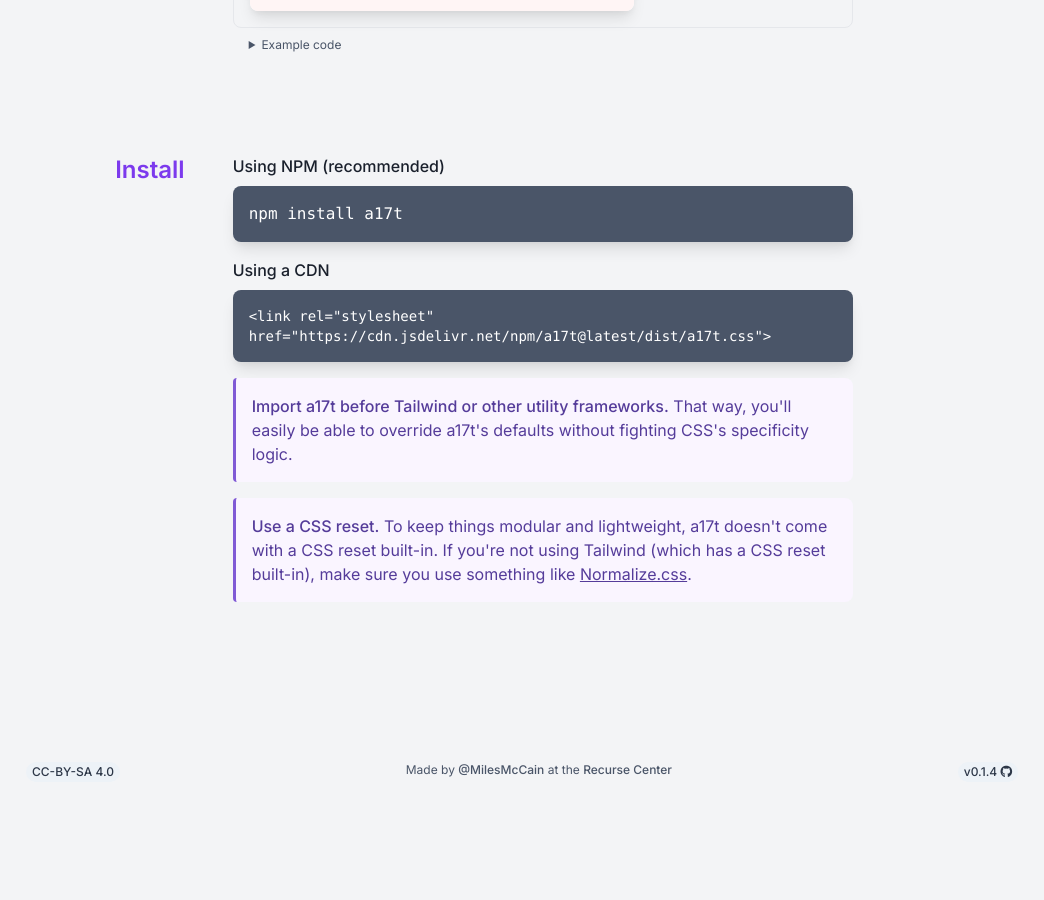
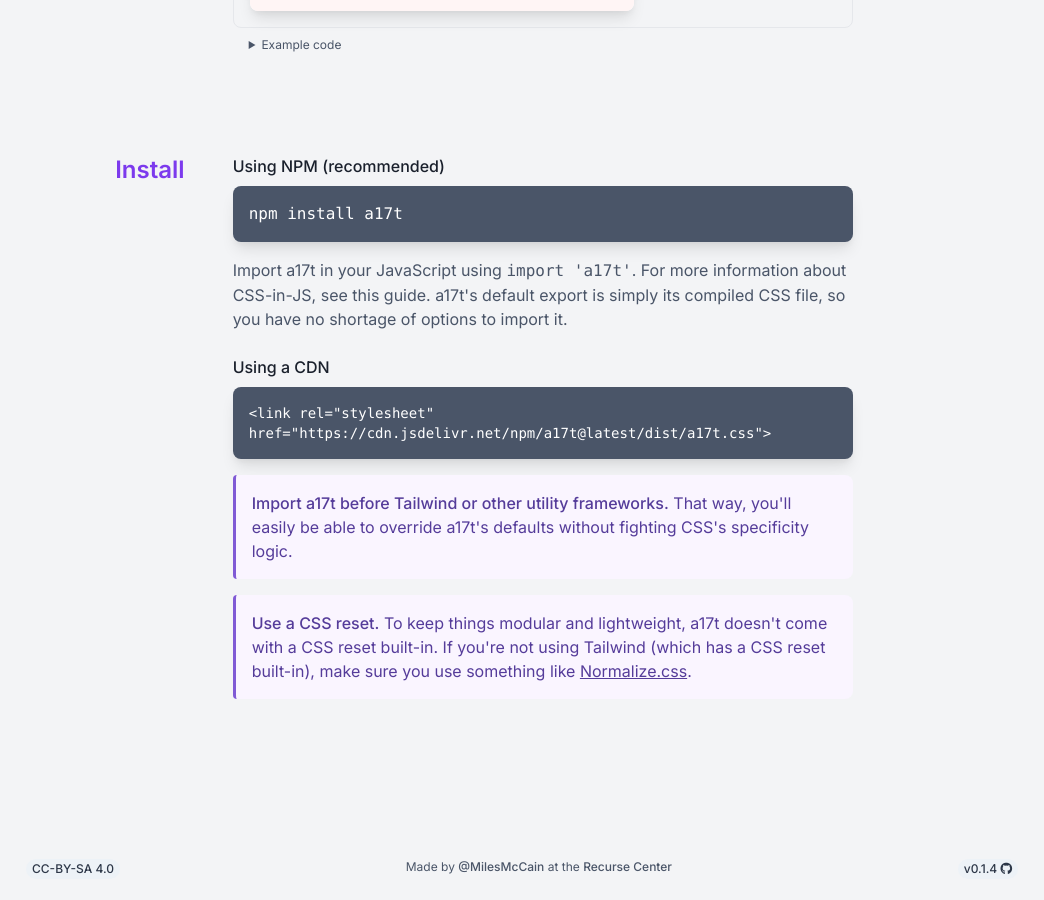
Before and after one commit to milesmcc/a17t, a Jekyll site: the page built from docs/index.md, in a window 1280 px wide and 900 px high, scrolled down 3801 px. Shown: the whole window, without its empty margins (118-1162 px from the left). Built offline with Jekyll 4.4.1, drawn with Linux system fonts in a browser that asks for light colours; nearby versions of some CDN libraries; comment, search, counter and statistics services are not loaded; before the commit the page ends 4639 px from its top, so only the background shows below that.

Commit message:
Expand installation instructions

```diff
--- a/docs/index.md
+++ b/docs/index.md
@@ -255,6 +255,10 @@ title: "The atomic web toolkit for pragmatists"
         <div class="card ~neutral !high font-mono mb-4">
           npm install a17t
         </div>
+        <p class="mb-6">Import a17t in your JavaScript using <code>import 'a17t'</code>. For more information about
+          CSS-in-JS, see <a href="https://css-tricks.com/the-many-ways-to-include-css-in-javascript-applications/">
+          this guide</a>. a17t's default export is simply its compiled CSS file, so you have no shortage of options
+          to import it.</p>
         <p class="label mb-2">Using a CDN</p>
         <div class="card ~neutral !high font-mono mb-4 text-sm">
           &lt;link rel="stylesheet" href="https://cdn.jsdelivr.net/npm/a17t@latest/dist/a17t.css"&gt;
```
Also changed, not shown: README.md.
